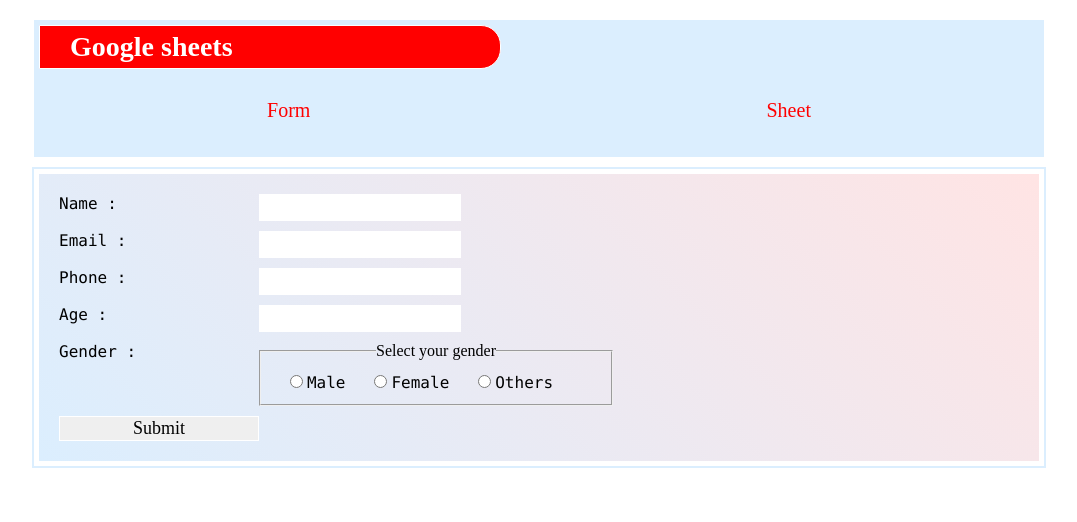
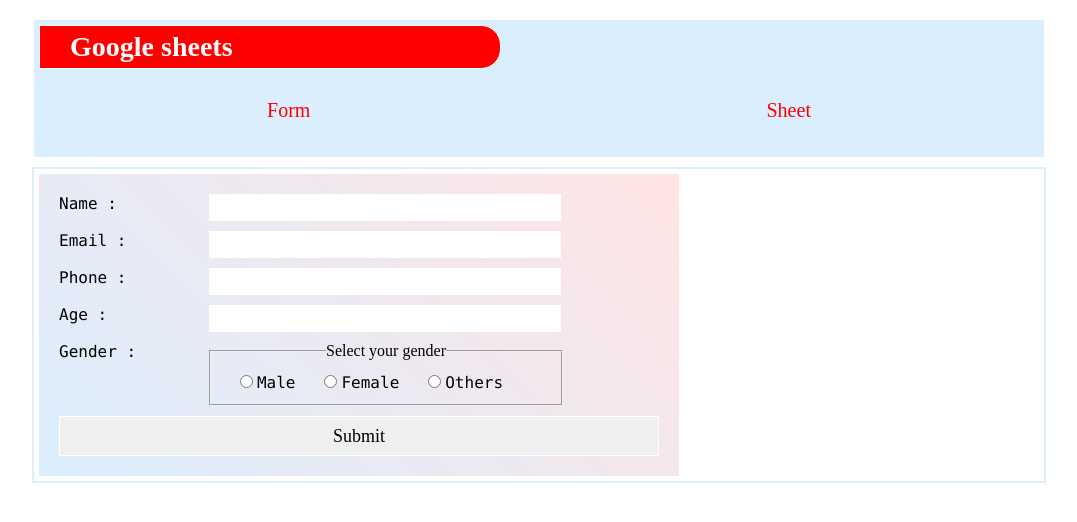
Before and after one commit to Niranjan360/Sheets-clone, a React (Create React App) app: page / in a window 1280 px wide. Shown: the top 522 px of the page, without its empty margins (101-1178 px from the left). Built offline with nearby package versions, Linux system fonts and the light colour scheme; a web font is replaced by a local one.

Commit message:
one more

```diff
--- a/src/index.css
+++ b/src/index.css
@@ -19,7 +19,7 @@
 }
 nav h1 {
   background-color: red;
-  width: 400px;
+  max-width: 400px;
   font-size: 28px;
   color: white;
   padding: 5px 30px;
@@ -59,16 +59,17 @@
   border: solid 2px rgb(219, 238, 254);
 }
 .home-content form {
+  max-width: 600px;
   padding: 20px;
   background:linear-gradient(45deg , rgb(219, 238, 254) , rgb(255, 228, 228) ) ;
   display: grid;
-  grid-template-columns: 200px 200px;
+  grid-template-columns: 150px auto;
   /* grid-template-rows: 20px 20px 20px 20px; */
   row-gap: 10px;
 }
 .home-content form input{
   height: 25px;
-  width: 200px;
+  width: 350px;
   font-size: 18px;
   border: solid 1px white;
 }
@@ -88,6 +89,11 @@
 {
   width: auto;
   height: auto;
+}
+.home-content form input[type="submit"]
+{
+  width: 600px;
+  height: 40px;
 }
 label{
   font-family: source-code-pro, Menlo, Monaco, Consolas, 'Courier New',
```
